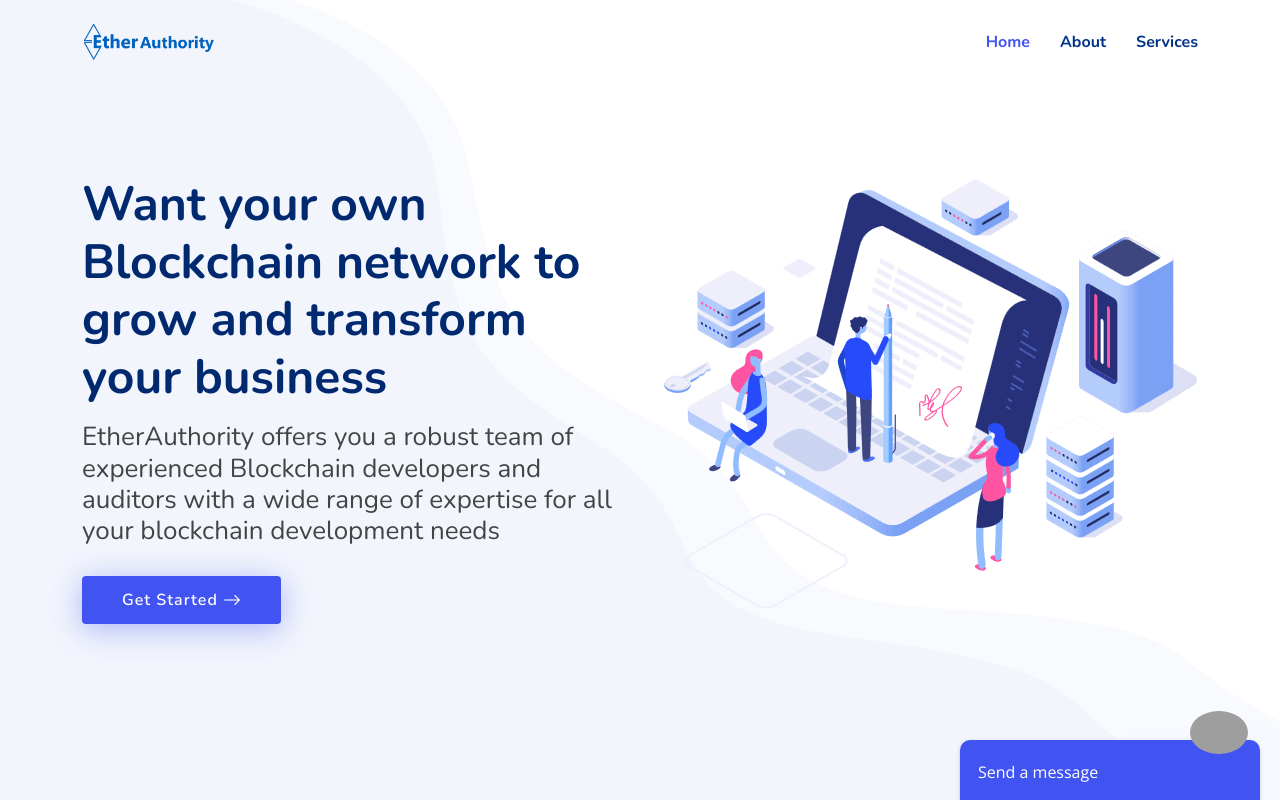
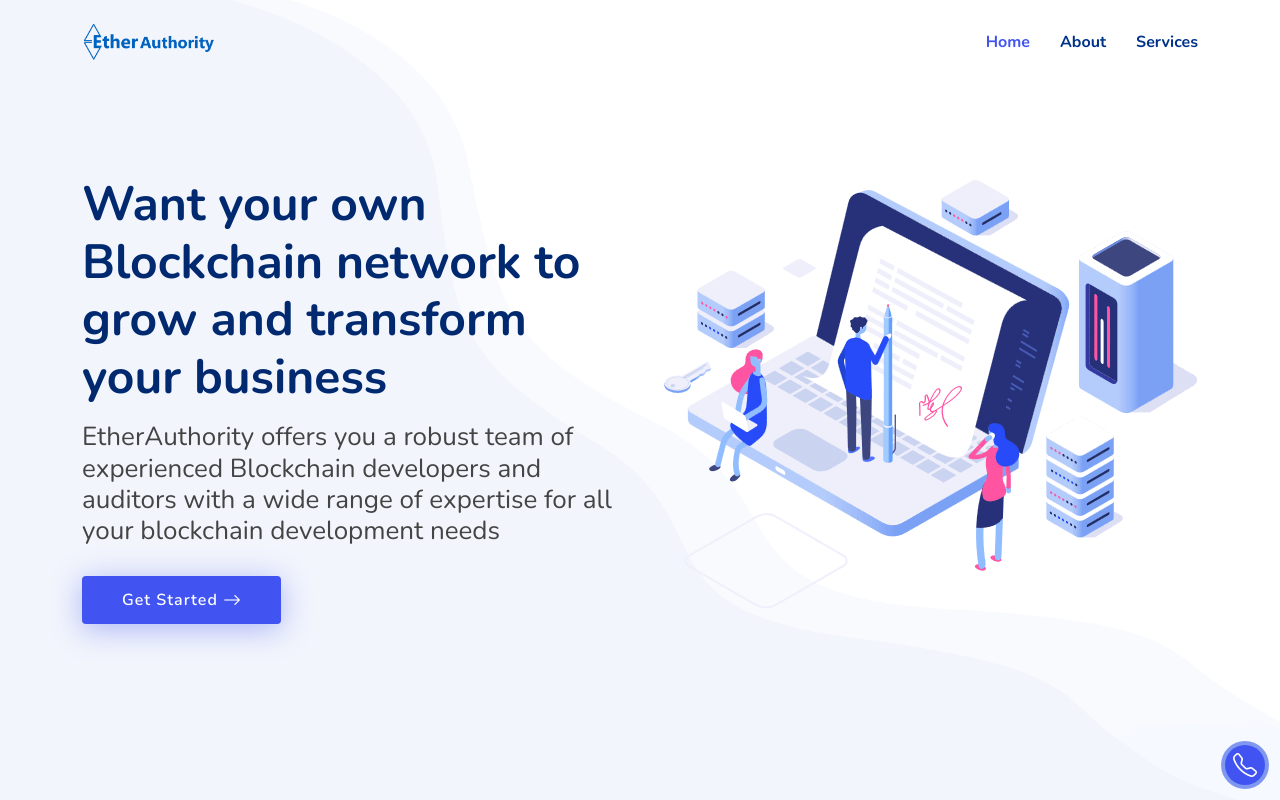
Before and after one commit to AdhikBagul/etherauthority, a plain HTML site: page index.html in a window 1280 px wide. Shown: the top 800 px of the page. Drawn offline with nearby package versions, Linux system fonts and the light colour scheme; grey boxes are pictures that could not be loaded.

Commit message:
call action link button

```diff
--- a/assets/css/style.css
+++ b/assets/css/style.css
@@ -128,6 +128,64 @@ section {
 /*--------------------------------------------------------------
 # Back to top button
 --------------------------------------------------------------*/
+
+
+/*main button*/
+.pulse-button {
+
+  /*position: relative;
+  width: 100px;
+  height: 100px;
+  border: none;*/
+  box-shadow: 0 0 0 0 rgb(61 96 232 / 70%);
+  border-radius: 50%;
+  /*background-image: url(https://s3-us-west-2.amazonaws.com/s.cdpn.io/173024/jonathanlarradet_copy.png);*/
+  /*background-size:cover;
+  background-repeat: no-repeat;*/
+  /*cursor: pointer;*/
+  -webkit-animation: pulse 1.25s infinite cubic-bezier(0.66, 0, 0, 1);
+  -moz-animation: pulse 1.25s infinite cubic-bezier(0.66, 0, 0, 1);
+  -ms-animation: pulse 1.25s infinite cubic-bezier(0.66, 0, 0, 1);
+  animation: pulse 1.25s infinite cubic-bezier(0.66, 0, 0, 1);
+}
+.pulse-button:hover
+{
+  -webkit-animation: none;-moz-animation: none;-ms-animation: none;animation: none;
+}
+
+@-webkit-keyframes pulse {to {box-shadow: 0 0 0 45px rgba(232, 76, 61, 0);}}
+@-moz-keyframes pulse {to {box-shadow: 0 0 0 45px rgba(232, 76, 61, 0);}}
+@-ms-keyframes pulse {to {box-shadow: 0 0 0 45px rgba(232, 76, 61, 0);}}
+@keyframes pulse {to {box-shadow: 0 0 0 45px rgba(232, 76, 61, 0);}}
+
+
+
+.call-action {
+  /*display: none;*/
+  position: fixed;
+  /*visibility: hidden;*/
+  /*opacity: 0;*/
+  right: 15px;
+  bottom: 15px;
+  z-index: 99999;
+  background: #4154f1;
+  width: 40px;
+  height: 40px;
+  /*border-radius: 4px;*/
+  transition: all 0.4s;
+}
+
+.call-action i {
+  font-size: 24px;
+  color: #fff;
+  line-height: 0;
+}
+
+/*main button*/
+
+
+
+
 .back-to-top {
   display: none;
   position: fixed;
--- a/index.html
+++ b/index.html
@@ -1344,48 +1344,12 @@
     </div>
   </footer><!-- End Footer -->
 
- <!--  <a href="#" class="back-to-top d-flex align-items-center justify-content-center"><i class="bi bi-arrow-up-short"></i></a> -->
-
-  <!-- Modal -->
-
-    <!-- Button trigger modal -->
-    <!-- <button type="button" class="btn btn-primary" data-bs-toggle="modal" data-bs-target="#exampleModal">
-      Launch demo modal
-    </button> -->
-
-    <!-- Modal -->
-    <!-- <div class="modal fade" id="exampleModal" tabindex="-1" aria-labelledby="exampleModalLabel" aria-hidden="true">
-      <div class="modal-dialog">
-        <div class="modal-content">
-          <div class="modal-header">
-            <h5 class="modal-title" id="exampleModalLabel">Modal title</h5>
-            <button type="button" class="btn-close" data-bs-dismiss="modal" aria-label="Close"></button>
-          </div>
-          <div class="modal-body">
-             <div class="nb-form">
-              <p class="title">Send a message</p>
-              <img src="https://lh3.googleusercontent.com/-LvTWzTOL4c0/V2yhfueroyI/AAAAAAAAGZM/Ebwt4EO4YlIc03tw8wVsGrgoOFGgAsu4wCEw/w140-h140-p/43bf8578-86b8-4c1c-86a6-a556af8fba13" alt="" class="user-icon">
-              <p class="message">This is an awesome example of sticky contact form on right bottom of the page</p>
-
-              <form>
-                <input type="text" name="cpname" placeholder="Name:" required>
-                <input type="email" name="cpemail" placeholder="Email:" required>
-                <input type="tel" name="cpphone" placeholder="Phone:" required>
-                <textarea name="cpmessage" placeholder="Message:" required></textarea>
-                <input type="submit" value="Send message">
-              </form>
-            </div>
-          </div>
-          <div class="modal-footer">
-            <button type="button" class="btn btn-secondary" data-bs-dismiss="modal">Close</button>
-            <button type="button" class="btn btn-primary">Save changes</button>
-          </div>
-        </div>
-      </div>
-    </div> -->
+  <!-- <a href="#" class="back-to-top d-flex align-items-center justify-content-center"><i class="bi bi-arrow-up-short"></i></a> -->
+  <a href="https://www.fiverr.com/" target="_blank" class="call-action pulse-button d-flex align-items-center justify-content-center wave"><i class="bi bi-telephone"></i></a>
 
 
 
+<!--
     <div class="nb-form">
       <p class="title">Send a message</p>
       <img src="https://lh3.googleusercontent.com/-LvTWzTOL4c0/V2yhfueroyI/AAAAAAAAGZM/Ebwt4EO4YlIc03tw8wVsGrgoOFGgAsu4wCEw/w140-h140-p/43bf8578-86b8-4c1c-86a6-a556af8fba13" alt="" class="user-icon">
@@ -1394,11 +1358,11 @@
       <form>
         <input type="text" name="cpname" placeholder="Name:" required>
         <input type="email" name="cpemail" placeholder="Email:" required>
-        <!-- <input type="tel" name="cpphone" placeholder="Phone:" required> -->
+        <input type="tel" name="cpphone" placeholder="Phone:" required>
         <textarea name="cpmessage" placeholder="Message:" required></textarea>
         <input type="submit" value="Send message">
       </form>
-    </div>
+    </div> -->
 
   <!-- Modal -->
 
```
